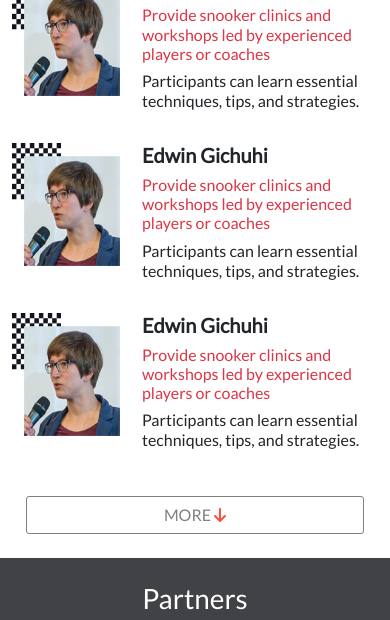
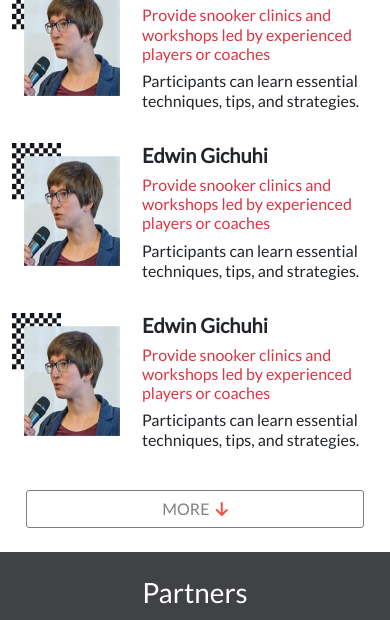
Before and after one commit to egichuhis/nakuru-snooker-tour, a website: page index.html in a window 390 px wide. Shown: the part 2074-2694 px from the top of the page. Drawn offline with nearby package versions, Linux system fonts and the light colour scheme.

Commit message:
Fix More Btn section mobile view

```diff
--- a/index.html
+++ b/index.html
@@ -288,11 +288,13 @@
                     </div>
 
                 </div>
-                <div class="text-center d-flex justify-content-center" style="margin-top: 30px;"><button
-                        class="btn btn-primary d-flex d-md-none d-lg-none d-xl-none d-xxl-none justify-content-center align-items-center"
-                        type="button"
-                        style="color: grey;background: transparent;width: 337.3px;border-color: red;border-top-width: 1.1px;border-top-color: grey;border-right-width: 1.1px;border-right-color: grey;border-bottom: 1.1px solid grey;border-left-width: 1.1px;border-left-color: grey;border-radius: 3px;">MORE <i
-                            class="fas fa-arrow-down" style="color: #fa4f40;"></i></button></div>
+                <div class="text-center d-flex justify-content-center mt-4">
+                    <button
+                        class="btn btn-primary d-flex d-md-none d-lg-none d-xl-none d-xxl-none justify-content-center align-items-center more-btn"
+                        type="button">MORE
+                         <i class="fas fa-arrow-down"></i>
+                    </button>
+                </div>
             </div>
         </section>
 
--- a/style.css
+++ b/style.css
@@ -182,6 +182,17 @@ body {
   margin-left: auto;
 }
 
+.more-btn {
+  color: grey;
+  border: grey solid 1.1px;
+  background: white;
+  width: 337.3px;
+  border-radius: 3px;
+}
+
+.more-btn i {
+  color: #fa4f40;
+}
 
 
 @media screen and (min-width: 768px) {
```
